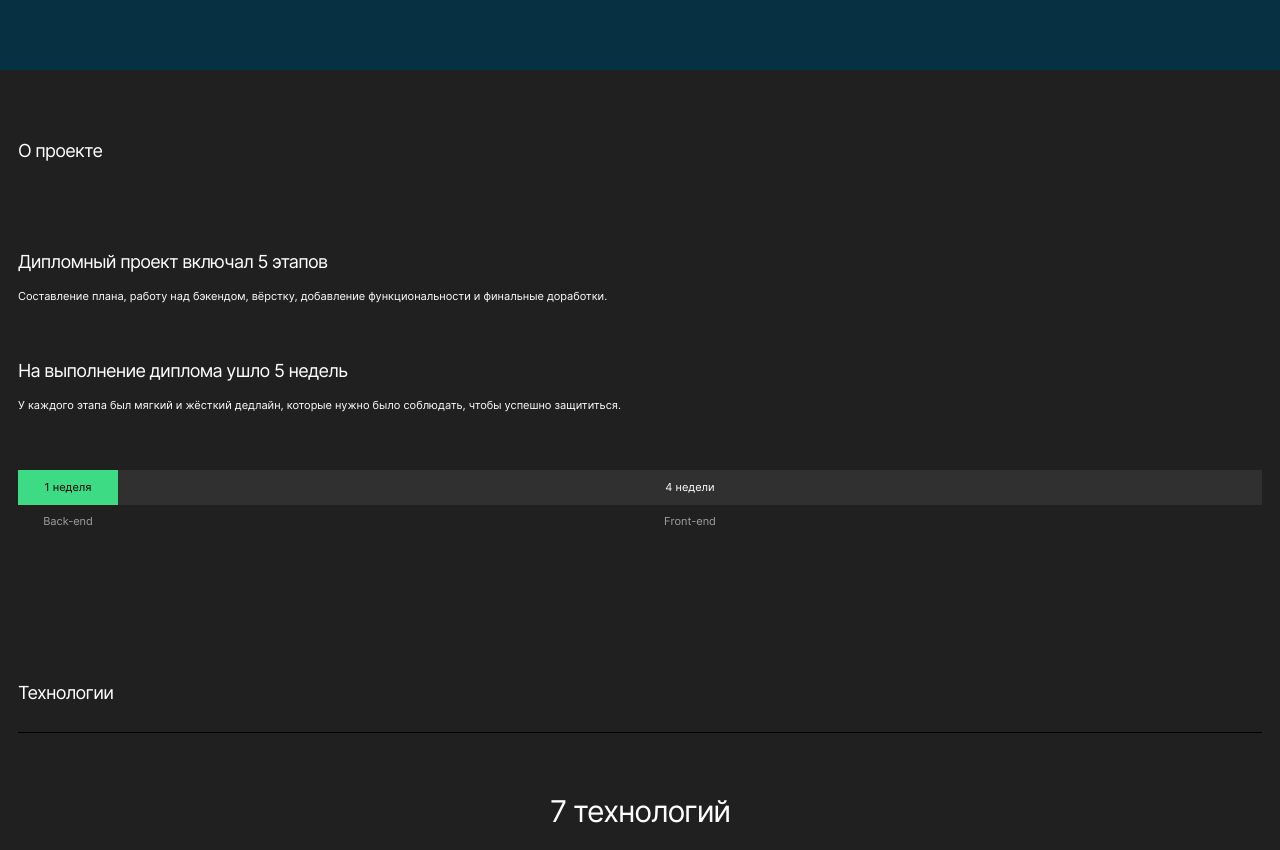
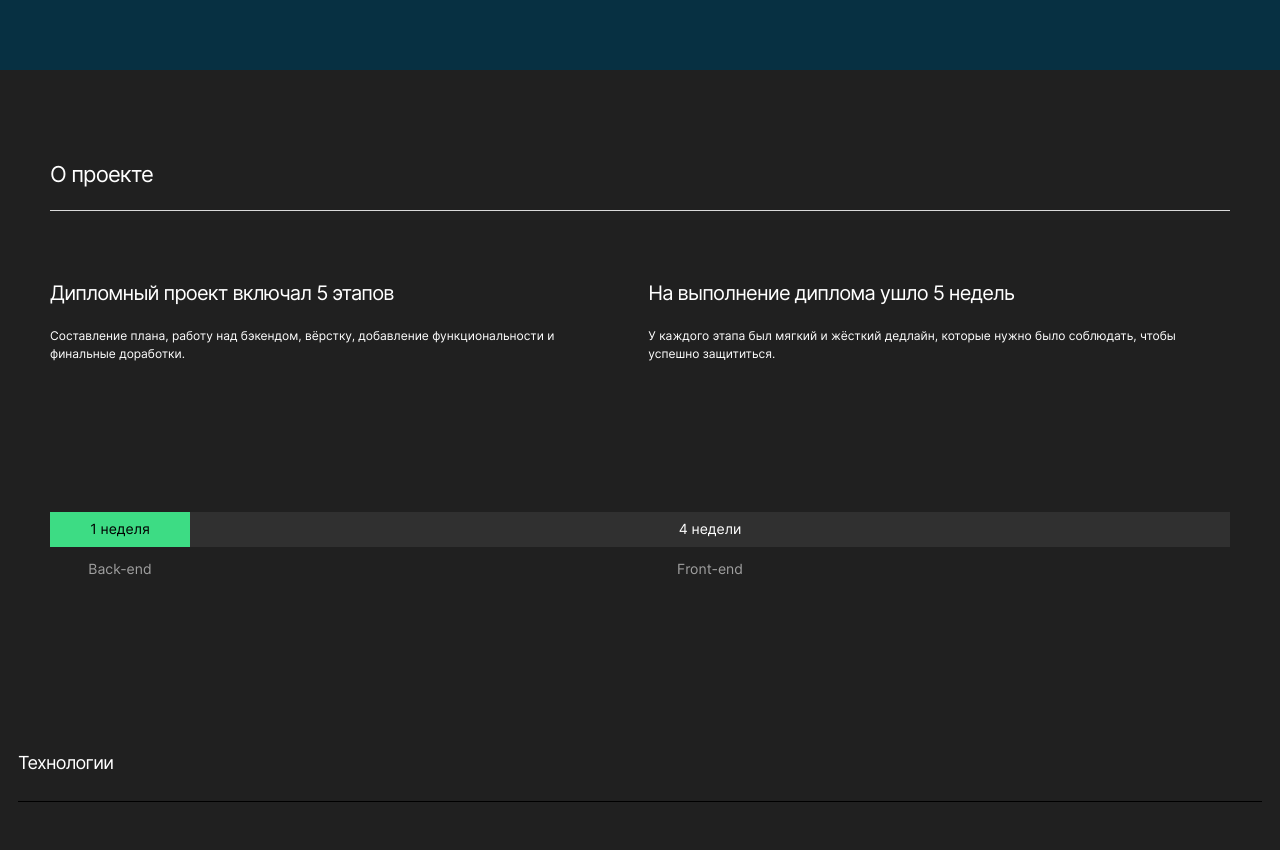
Before and after one commit to lipnitskaite/movies-explorer-frontend, a React app: page / in a window 1280 px wide. Shown: the part 796-1646 px from the top of the page. Built offline with nearby package versions, Linux system fonts and the light colour scheme.

Commit message:
feat: adapt AboutProject for 768px

```diff
--- a/src/components/Main/AboutProject/AboutProject.css
+++ b/src/components/Main/AboutProject/AboutProject.css
@@ -14,9 +14,23 @@
   letter-spacing: -.04em;
 }
 
+.about-project__info-container {
+  display: flex;
+  flex-direction: column;
+  margin-bottom: 60px;
+}
+
+.about-project__info-item {
+  margin-bottom: 56px;
+}
+
+.about-project__info-item:last-of-type {
+  margin-bottom: 0;
+}
+
 .about-project__subtitle {
   margin: 0;
-  margin-bottom: 16px ;
+  margin-bottom: 16px;
   padding: 0;
   font-weight: 400;
   font-size: 18px;
@@ -26,7 +40,6 @@
 
 .about-project__text {
   margin: 0;
-  margin-bottom: 56px;
   padding: 0;
   font-weight: 400;
   font-size: 11px;
@@ -64,3 +77,55 @@
   text-align: center;
   color: var(--light-grey-color);
 }
+
+@media screen and (min-width: 768px) {
+  .about-project {
+    padding: 91px 50px 90px 50px;
+  }
+
+  .about-project__title {
+    margin-bottom: 70px;
+    padding-bottom: 22px;
+    border-bottom: 1px solid var(--title-border-color);
+    font-size: 22px;
+  }
+
+  .about-project__info-container {
+    flex-direction: row;
+    margin-bottom: 93px;
+  }
+
+  .about-project__info-item {
+    margin-right: 30px;
+  }
+
+  .about-project__info-item:last-of-type {
+    margin-right: 0;
+  }
+
+  .about-project__subtitle {
+    margin-bottom: 22px;
+    font-size: 20px;
+  }
+
+  .about-project__text {
+    font-size: 12px;
+    line-height: 1.5;
+  }
+
+  .about-project__table {
+    margin: 0;
+    grid-template-columns: 140px auto;
+  }
+
+  .about-project__table-title {
+    padding: 9px 0;
+    font-size: 14px;
+  }
+
+  .about-project__table-text {
+    padding: 14px 0;
+    font-size: 14px;
+    line-height: 1.21;
+  }
+}
--- a/src/components/Main/AboutProject/AboutProject.js
+++ b/src/components/Main/AboutProject/AboutProject.js
@@ -6,10 +6,16 @@ function AboutProject() {
   return (
     <section className='about-project'>
       <h2 className='about-project__title'>О проекте</h2>
-      <h3 className='about-project__subtitle'>Дипломный проект включал 5 этапов</h3>
-      <p className='about-project__text'>Составление плана, работу над бэкендом, вёрстку, добавление функциональности и финальные доработки.</p>
-      <h3 className='about-project__subtitle'>На выполнение диплома ушло 5 недель</h3>
-      <p className='about-project__text'>У каждого этапа был мягкий и жёсткий дедлайн, которые нужно было соблюдать, чтобы успешно защититься.</p>
+      <div className='about-project__info-container'>
+        <div className='about-project__info-item'>
+          <h3 className='about-project__subtitle'>Дипломный проект включал 5 этапов</h3>
+          <p className='about-project__text'>Составление плана, работу над бэкендом, вёрстку, добавление функциональности и финальные доработки.</p>
+        </div>
+        <div className='about-project__info-item'>
+        <h3 className='about-project__subtitle'>На выполнение диплома ушло 5 недель</h3>
+        <p className='about-project__text'>У каждого этапа был мягкий и жёсткий дедлайн, которые нужно было соблюдать, чтобы успешно защититься.</p>
+        </div>
+      </div>
       <div className='about-project__table'>
         <h4 className='about-project__table-title about-project__table-title_type_main'>1 неделя</h4>
         <h4 className='about-project__table-title'>4 недели</h4>
--- a/src/vendor/variables.css
+++ b/src/vendor/variables.css
@@ -15,4 +15,5 @@
   --input-bg-color: #2F2F2F;
   --checkbox-disabled-bg-color: #343434;
   --checkbox-enabled-bg-color: #2BE080;
+  --title-border-color: #DADADA;
 }
```
